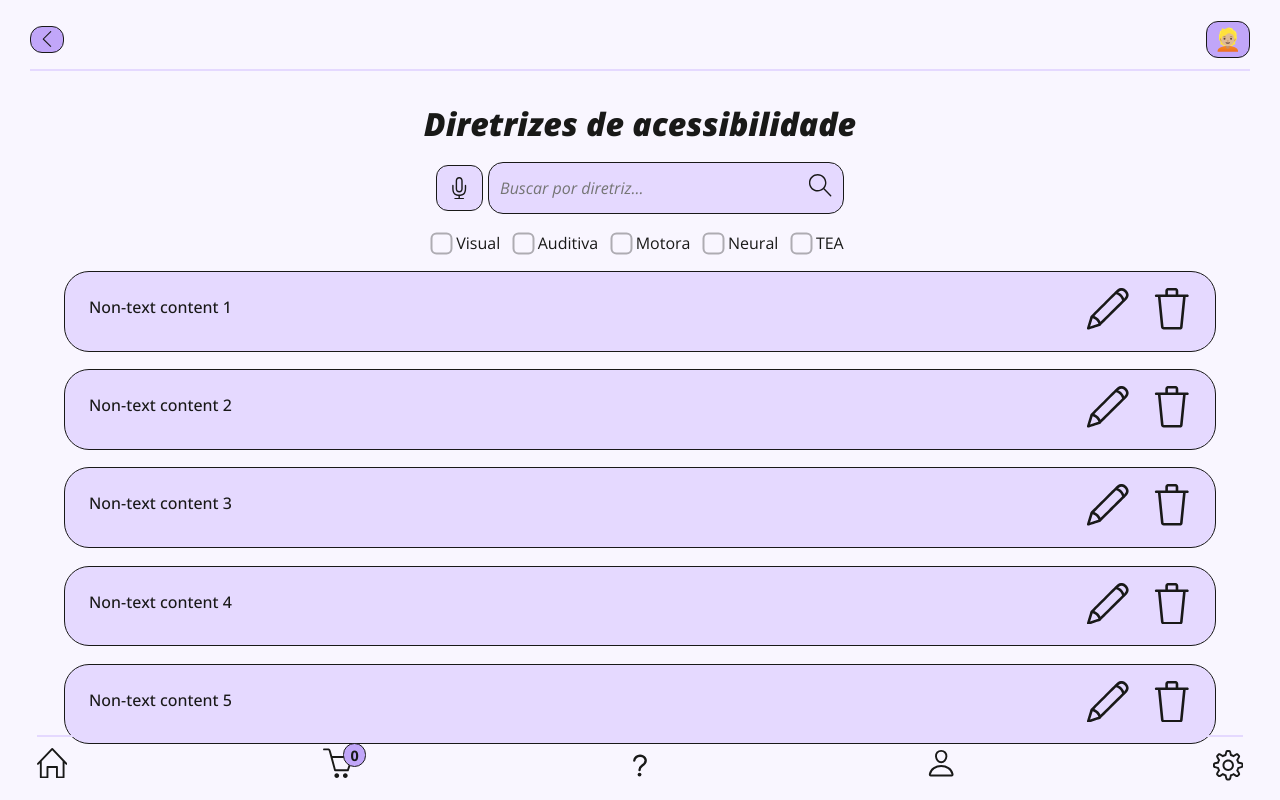
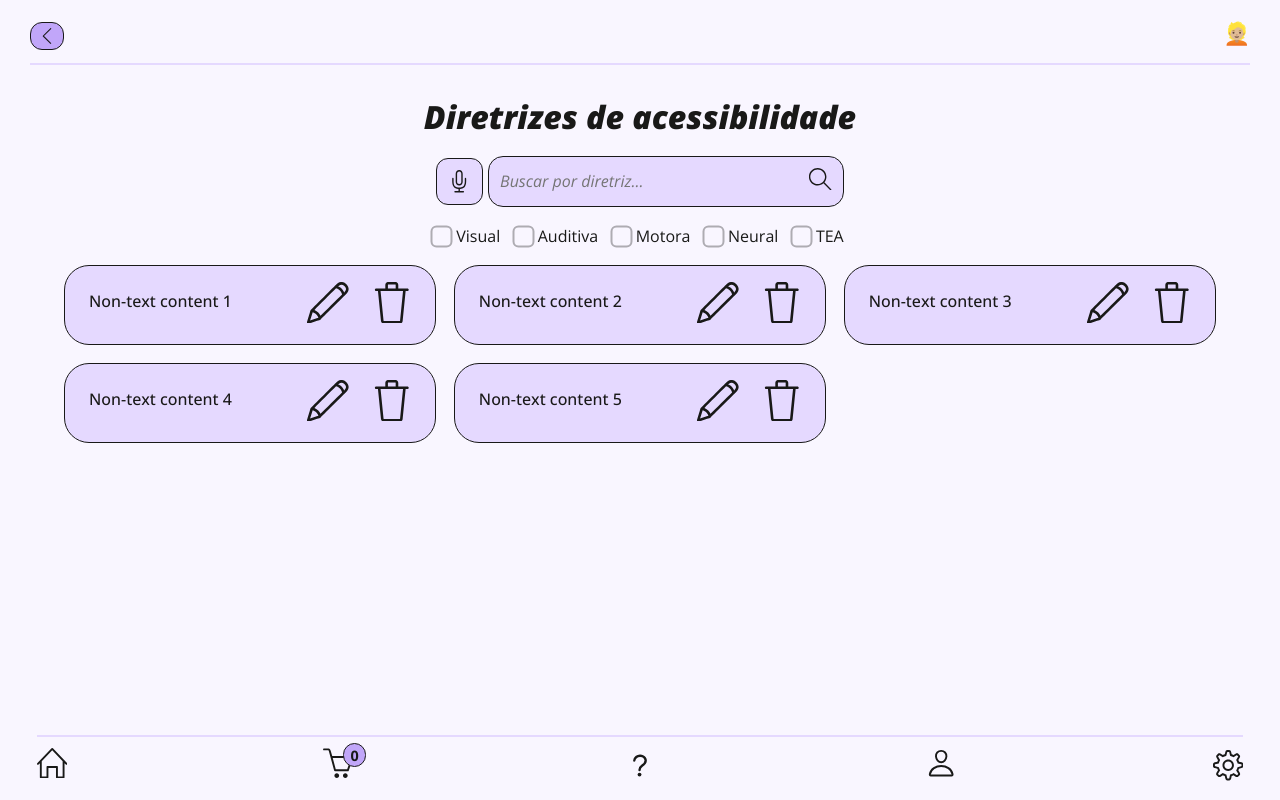
Before and after one commit to acessiweb/acessiweb-frontend, a Next.js app: page /admin/diretrizes in a window 1280 px wide. Built offline with nearby package versions, Linux system fonts and the light colour scheme.

Commit message:
Add adjustments

```diff
--- a/src/app/projetos/page.tsx
+++ b/src/app/projetos/page.tsx
@@ -55,9 +55,9 @@ export default function Projects() {
         )}
 
         {projects.length > 0 ? (
-          <div className="list">
+          <div className="grid">
             {projects.map((project, i) => (
-              <div className="list__item" key={i}>
+              <div className="grid__item" key={i}>
                 <Card
                   readRoute="/projetos/[id]"
                   mainText={project.name}
--- a/src/common/card/add.tsx
+++ b/src/common/card/add.tsx
@@ -1,3 +1,5 @@
+"use client";
+
 import { BsCartPlus } from "react-icons/bs";
 
 type CardAddProps = {
--- a/src/common/card/delete.tsx
+++ b/src/common/card/delete.tsx
@@ -1,3 +1,5 @@
+"use client";
+
 import PushDelete from "@/components/push-delete";
 import { useState } from "react";
 import { SlTrash } from "react-icons/sl";
--- a/src/common/card/update-and-delete.tsx
+++ b/src/common/card/update-and-delete.tsx
@@ -1,3 +1,5 @@
+"use client";
+
 import CardDelete from "./delete";
 import Link from "next/link";
 import { useSecPage } from "@/context/sec-page";
--- a/src/common/nav/profile.tsx
+++ b/src/common/nav/profile.tsx
@@ -19,7 +19,7 @@ export default function Profile() {
         style={{ position: "relative" }}
         onClick={showModal}
         className={`nav__profile ${
-          screenSize.width <= TABLET_SCREEN_SIZE && "btn-icon"
+          screenSize.width >= TABLET_SCREEN_SIZE && "btn-icon"
         }`}
       >
         <ProfileIcon aria-hidden={true} focusable={false} />
--- a/src/components/guidelines.tsx
+++ b/src/components/guidelines.tsx
@@ -1,3 +1,5 @@
+"use client";
+
 import { guidelinesStore } from "@/data/guidelines";
 import { ReactNode, useEffect, useState } from "react";
 import Card from "./card";
@@ -24,9 +26,9 @@ export default function Guidelines({ controlBar, isAdmin }: GuidelinesProps) {
       <h1 className="heading-1">Diretrizes de acessibilidade</h1>
       {controlBar}
       {guidelines.length > 0 ? (
-        <div className="list">
+        <div className="grid">
           {guidelines.map((guideline, i) => (
-            <div className="list__item" key={i}>
+            <div className="grid__item" key={i}>
               <Card
                 // readRoute="/projetos/[id]"
                 mainText={guideline.name}
```
